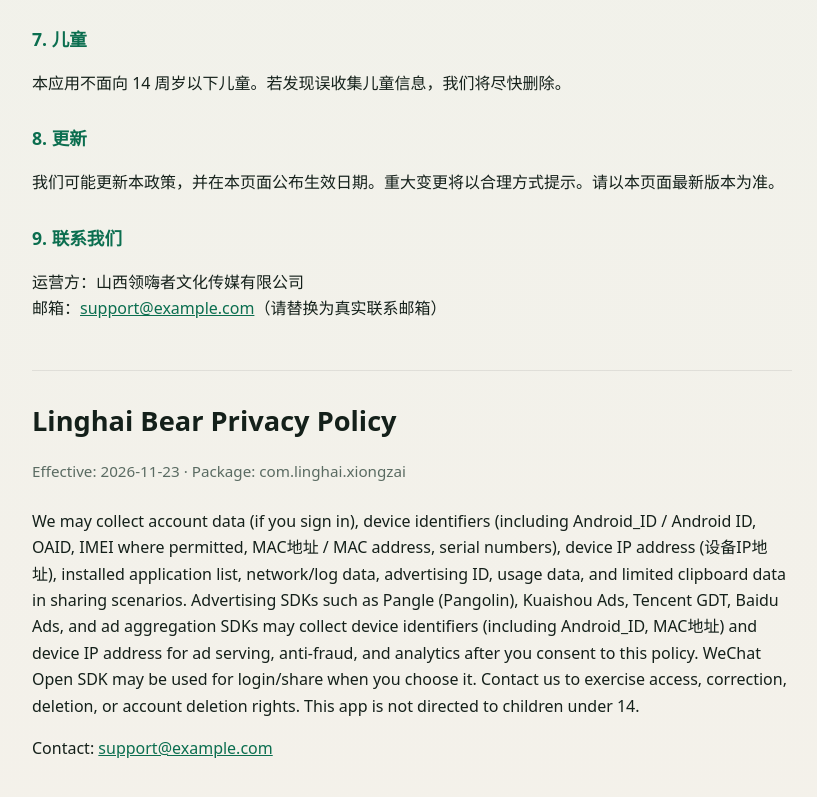
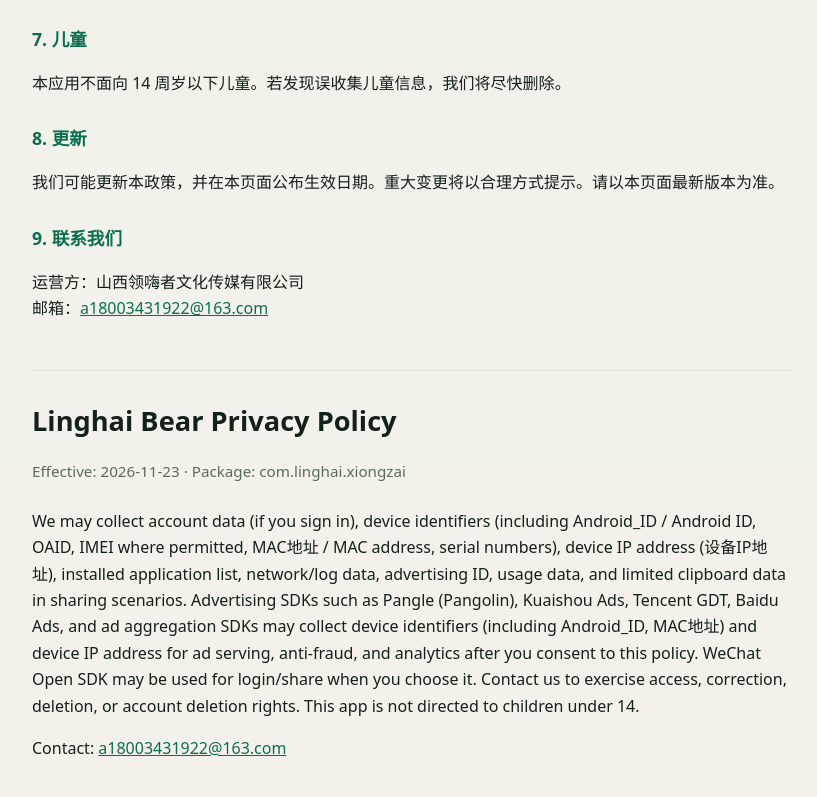
Before and after one commit to lcd10415/linghai-feature-config, a plain HTML site: page privacy-policy/index.html in a window 1280 px wide. Shown: the part 3402-4199 px from the top of the page, without its empty margins (228-1045 px from the left). Drawn offline with Linux system fonts and the light colour scheme.

Commit message:
Set support contact email to a18003431922@163.com.

```diff
--- a/privacy-policy/index.html
+++ b/privacy-policy/index.html
@@ -131,13 +131,13 @@
   <p>我们可能更新本政策，并在本页面公布生效日期。重大变更将以合理方式提示。请以本页面最新版本为准。</p>
 
   <h2>9. 联系我们</h2>
-  <p>运营方：山西领嗨者文化传媒有限公司<br/>邮箱：<a href="mailto:support@example.com">support@example.com</a>（请替换为真实联系邮箱）</p>
+  <p>运营方：山西领嗨者文化传媒有限公司<br/>邮箱：<a href="mailto:a18003431922@163.com">a18003431922@163.com</a></p>
 
   <div class="en">
     <h1>Linghai Bear Privacy Policy</h1>
     <p class="meta">Effective: 2026-11-23 · Package: com.linghai.xiongzai</p>
     <p>We may collect account data (if you sign in), device identifiers (including Android_ID / Android ID, OAID, IMEI where permitted, MAC地址 / MAC address, serial numbers), device IP address (设备IP地址), installed application list, network/log data, advertising ID, usage data, and limited clipboard data in sharing scenarios. Advertising SDKs such as Pangle (Pangolin), Kuaishou Ads, Tencent GDT, Baidu Ads, and ad aggregation SDKs may collect device identifiers (including Android_ID, MAC地址) and device IP address for ad serving, anti-fraud, and analytics after you consent to this policy. WeChat Open SDK may be used for login/share when you choose it. Contact us to exercise access, correction, deletion, or account deletion rights. This app is not directed to children under 14.</p>
-    <p>Contact: <a href="mailto:support@example.com">support@example.com</a></p>
+    <p>Contact: <a href="mailto:a18003431922@163.com">a18003431922@163.com</a></p>
   </div>
 </main>
 </body>
```
Also changed, not shown: support/index.html (+2 -2 lines).
